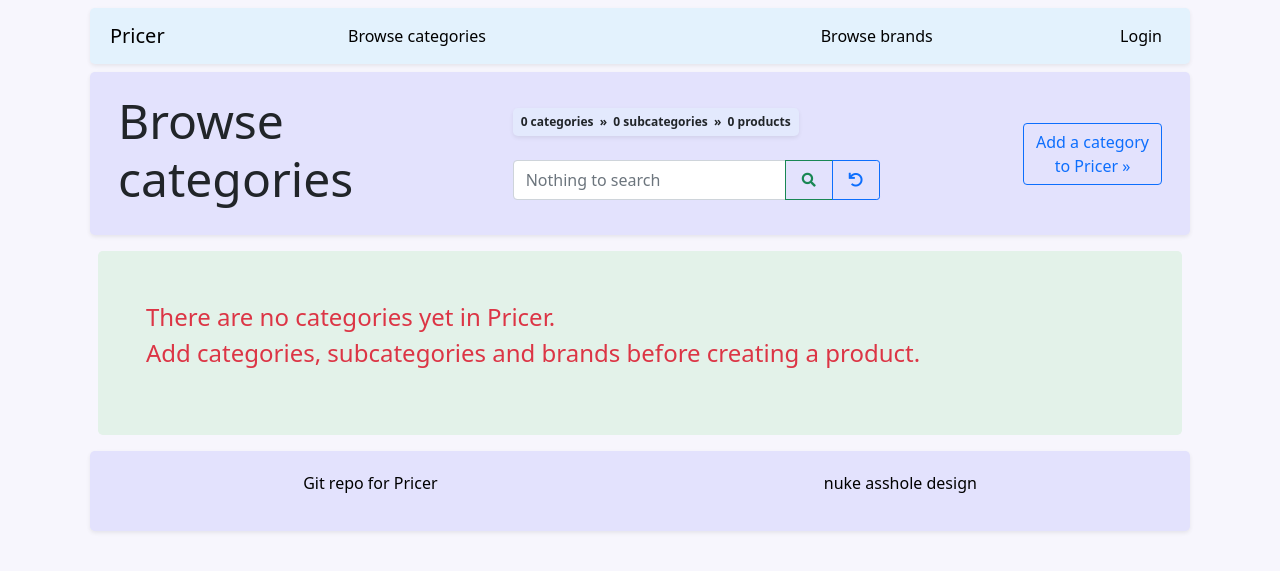
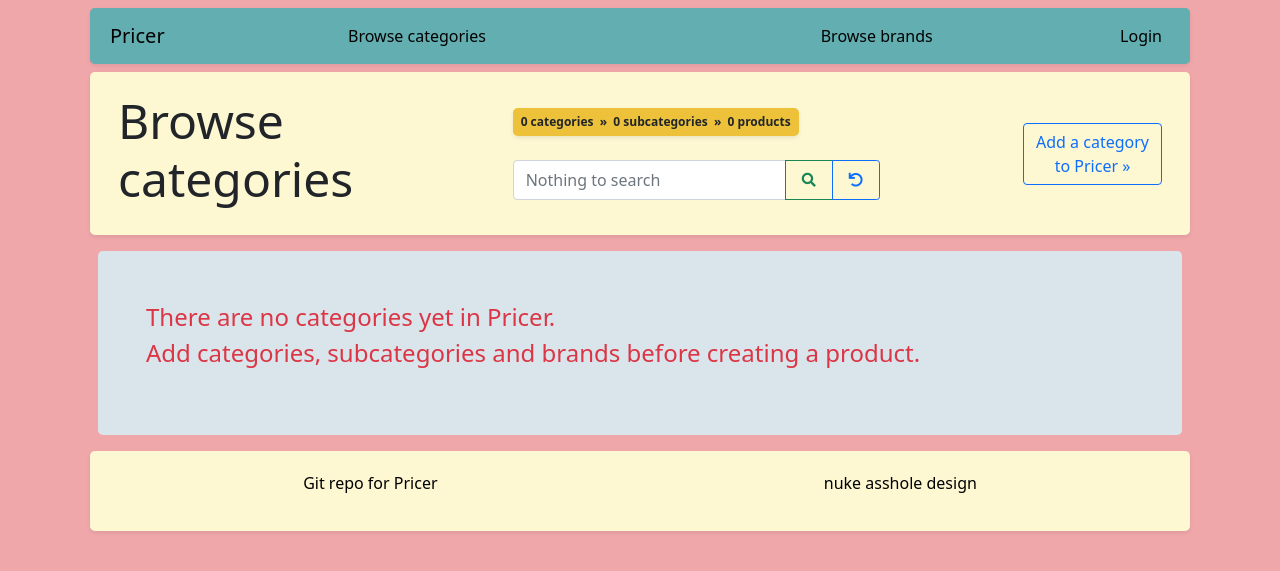
Before and after one commit to Inu-Oh/prcr, a Django app: page / in a window 1280 px wide. Shown: the top 571 px of the page. Run offline with Django 4.2, Linux system fonts and the light colour scheme; data that the repository does not hold is empty; some libraries are stand-ins or nearby versions.

Commit message:
changed color scheme. added variables

```diff
--- a/cap/home/static/css/main.css
+++ b/cap/home/static/css/main.css
@@ -1,9 +1,19 @@
+:root {
+    --inuOhSky:#d9e5eb;
+    --inuOhKimono:#efa7aa;
+    --inuOhHair:#62aeb1;
+    --inuOhYukata:#fdf7d2;
+    --inuOhFan:#edc23a;
+    --inuOhDrum:#ddd5c1;
+    --inuOhHat:#80999c;
+}
+
 body, .no-bg {
-    background-color: #f7f6fd !important;
+    background-color: var(--inuOhKimono) !important;
 }
 
 .nav {
-    background-color: #e3f2fd !important;
+    background-color: var(--inuOhHair) !important;
 }
 
 #gravatar {
@@ -11,11 +21,11 @@
 }
 
 .header, .footer, .heading {
-    background-color: #e3e2fd !important;
+    background-color: var(--inuOhYukata) !important;
 }
 
 .main, .section, .cards, .product, .no-content {
-    background-color: #e3f2e9 !important;
+    background-color: var(--inuOhSky) !important;
 }
 
 .product, .no-content {
@@ -36,7 +46,7 @@
 }
 
 .muted-link-style {
-    color: lithg-gray !important;
+    color: light-gray !important;
     text-decoration: none !important;
 }
 
@@ -46,7 +56,7 @@
 }
 
 .header-stat {
-    background-color: #e3e9fd;
+    background-color: var(--inuOhFan);
 }
 
 .header-link {
@@ -73,7 +83,7 @@
 
 .product-no-pic:hover {
     border: 2px dashed hotpink;
-    background-color: #ddd !important;
+    background-color: var(--inuOhHat) !important;
 }
 
 .plain-list {
@@ -96,11 +106,11 @@
 #product-profile-no-pic {
     width: 100%;
     height: 100%;
-    background-color: #dedede;
+    background-color: var(--inuOhDrum);
 }
 
 #product-profile-no-pic:hover {
-    background-color: #797979;
+    background-color: var(--inuOhHat);
 }
 
 #overlay {
@@ -112,7 +122,7 @@
 }
 
 #price-history {
-    background-color: #e3f2eb !important;
+    background-color: var(--inuOhDrum) !important;
 }
 
 #comments {
--- a/cap/prcr/templates/prcr/product_detail.html
+++ b/cap/prcr/templates/prcr/product_detail.html
@@ -106,7 +106,7 @@
                 <h5>Price history</h5>
                 <a href="{% url 'prcr:price_create' product.id %}"
                     class="btn btn-sm btn-outline-secondary text-start mb-3">
-                    Did you see an offer online? Add a price link &raquo;</a>
+                    Did you see an offer online? Add a price link &raquo;</a><br>
                 {% if price_list %}{% for price in price_list %}
                 {% if price.id == lowest_price.id %}
                 <button type="button" data-bs-toggle="modal" data-bs-target="#bestPriceModal"
```
